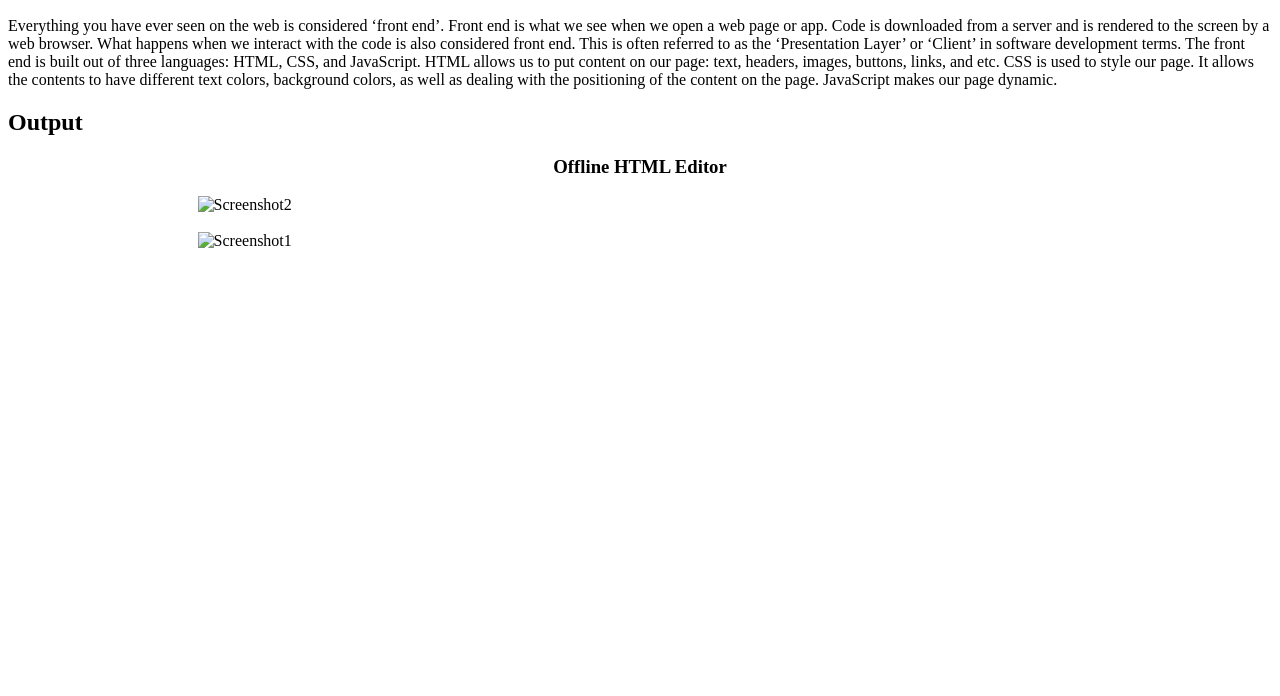
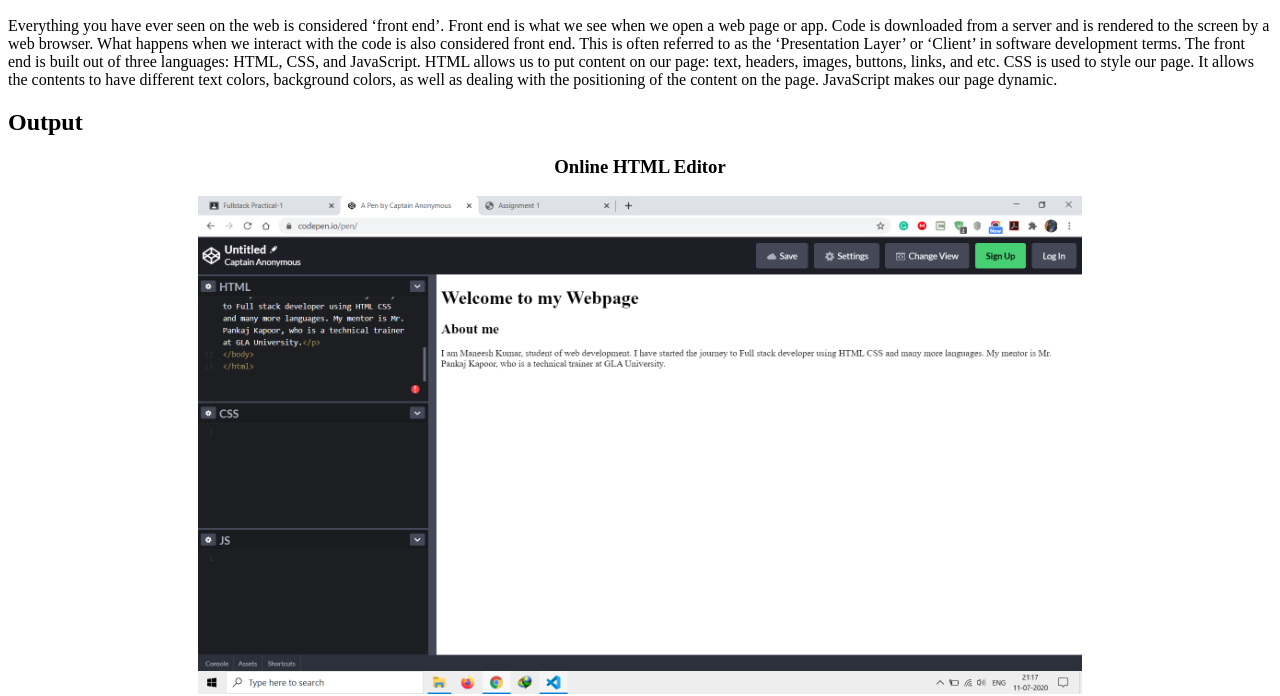
Before and after one commit to dahaad/Full-Stack-Development, a plain HTML site: page Practical1/practical1.html in a window 1280 px wide. Shown: the part 140-836 px from the top of the page. Before the commit the page ends 800 px from the top, so only its background shows below. Drawn offline with Linux system fonts and the light colour scheme.

Commit message:
screenshots attached

```diff
--- a/Practical1/practical-1.html
+++ b/Practical1/practical1.html
@@ -41,9 +41,10 @@
     <h2>
         Output
     </h2>
+    <h3 style="text-align: center;">Online HTML Editor</h3>
+    <img  src="images/Screenshot1.png" alt="Screenshot2" class="center" ><br>
     <h3 style="text-align: center;">Offline HTML Editor</h3>
-    <img  src="../image/Screenshot2.png" alt="Screenshot2" class="center" ><br>
-    <img src="../image/Screenshot1.png" alt="Screenshot1"  class="center">
+    <img src="images/Screenshot2.png" alt="Screenshot1"  class="center">
 </body>
 
 </html>
```
Also changed, not shown: Practical2/practical2.html (renamed from Practical2/practical-2.html, +1 -1 lines), Practical1/images/Screenshot1.png (added), Practical1/images/Screenshot2.png (added), Practical2/images/Screenshot.png (added), Practical4/practical4.html (renamed from index.html).
